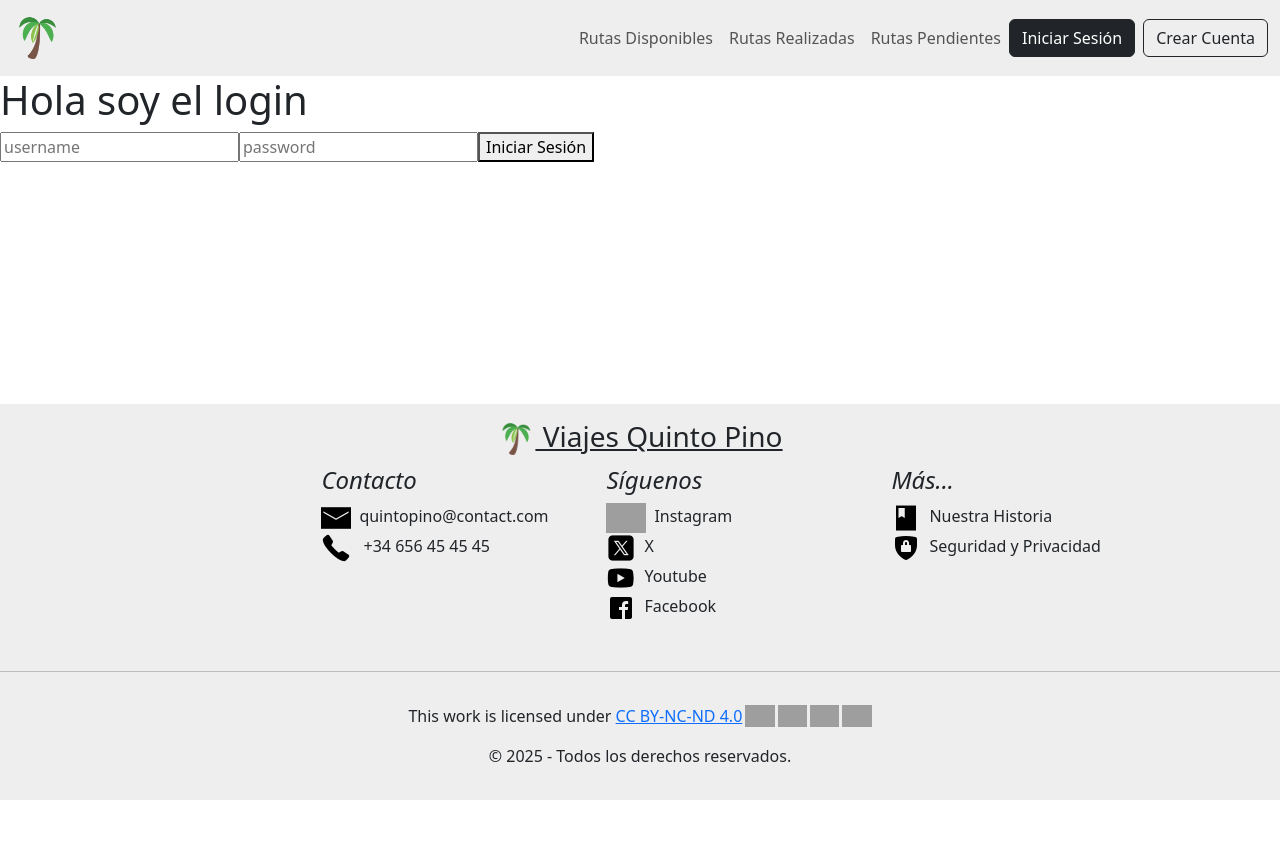
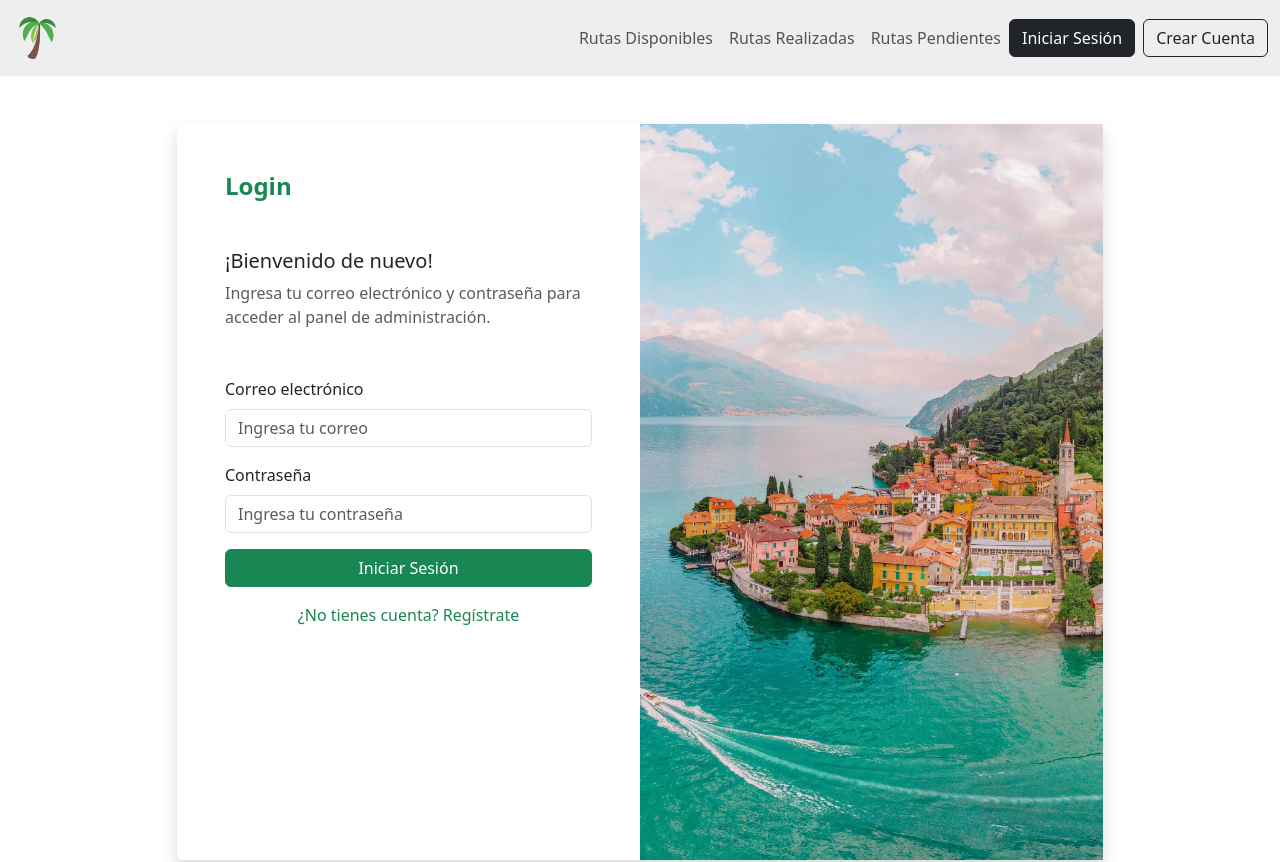
Before and after one commit to Sergio-Bonache/Free-Tours-Web, a Vue app: page /login in a window 1280 px wide. Shown: the top 862 px of the page. Before the commit the page ends 800 px from the top, so only its background shows below. Built offline with nearby package versions, Linux system fonts and the light colour scheme; grey boxes are pictures that could not be loaded.

Commit message:
Diseño login y signup hecho

```diff
--- a/package.json
+++ b/package.json
@@ -16,7 +16,7 @@
   },
   "devDependencies": {
     "@vitejs/plugin-vue": "^5.2.1",
-    "vite": "^6.0.11",
+    "vite": "^6.1.0",
     "vite-plugin-vue-devtools": "^7.7.0"
   }
 }
--- a/src/views/LoginView.vue
+++ b/src/views/LoginView.vue
@@ -1,6 +1,7 @@
 <script setup>
 import router from "@/router";
 import {ref} from "vue"
+import { RouterLink } from "vue-router";
 const emit = defineEmits(["sesionIniciada"])
 const form = ref({ usuario: '', password: '' });
 const error = ref('');
@@ -34,13 +35,47 @@ async function iniciarSesion() {
 </script>
 
 <template>
-    <h1>Hola soy el login</h1>
-    <form>
-        <label for="username"></label>
-        <input v-model="form.usuario" type="text" id="username" placeholder="username">
-        <label for="password"></label>
-        <input v-model="form.password" type="password" id="password" placeholder="password">
-        <p v-if="error" class="text-danger mt-2">{{ error }}</p>
-        <button v-on:click.prevent="iniciarSesion">Iniciar Sesión</button>
-    </form>
+  <div class="container my-5">
+    <div class="row justify-content-center">
+      <div class="col-xl-10">
+        <div class="card border-0 shadow">
+          <div class="row g-0">
+            <!--Formulario de login-->
+            <div class="col-lg-6">
+              <div class="p-5">
+                <div class="mb-5">
+                  <h3 class="h4 fw-bold text-success">Login</h3>
+                </div>
+                <h6 class="h5 mb-0">¡Bienvenido de nuevo!</h6>
+                <p class="text-muted mt-2 mb-5">
+                  Ingresa tu correo electrónico y contraseña para acceder al panel de administración.
+                </p>
+                <form @submit.prevent="iniciarSesion">
+                  <div class="mb-3">
+                    <label for="username" class="form-label">Correo electrónico</label>
+                    <input v-model="form.usuario" type="text" class="form-control" id="username" placeholder="Ingresa tu correo" />
+                  </div>
+                  <div class="mb-3">
+                    <label for="password" class="form-label">Contraseña</label>
+                    <input v-model="form.password" type="password" class="form-control" id="password" placeholder="Ingresa tu contraseña" />
+                  </div>
+                  <p v-if="error" class="text-danger mt-2">{{ error }}</p>
+                  <div class="d-grid">
+                    <button type="submit" class="btn btn-success">Iniciar Sesión</button>
+                  </div>
+                  <div class="mt-3 text-center">
+                    <RouterLink to="/signup" class="text-success text-decoration-none">¿No tienes cuenta? Regístrate</RouterLink>
+                  </div>
+                </form>
+              </div>
+            </div>
+            <!--Columna imagen-->
+            <div class="col-lg-6 d-none d-lg-block position-relative" style="height: 92vh;">
+              <img src="../assets/images/lake.jpg" alt="Lago" class="img-fluid w-100 h-100" style="object-fit: cover;" />
+            </div>
+          </div>
+        </div>
+      </div>
+    </div>
+  </div>
 </template>
--- a/src/views/SignUpView.vue
+++ b/src/views/SignUpView.vue
@@ -1,10 +1,61 @@
-<script scoped>
-import Banner from '../components/Banner.vue'
+<script setup>
+import { ref } from 'vue'
+import { router } from 'vue-router'
 
+const form = ref({ usuario: '', email: '', password: '' })
+const error = ref('')
+
+function registrarUsuario() {
+  // Aquí iría la lógica para registrar al usuario (por ejemplo, llamada a una API)
+  // Luego, redirige al login o a donde necesites.
+  router.push("/login")
+}
 </script>
 
 <template>
-    <Banner></Banner>
-    <h1>Hola soy el Sign Up</h1>
-
+  <div class="container my-5">
+    <div class="row justify-content-center">
+      <div class="col-xl-10">
+        <div class="card border-0 shadow">
+          <div class="row g-0">
+            <!--Formulario-->
+            <div class="col-lg-6">
+              <div class="p-5">
+                <div class="mb-5">
+                  <h3 class="h4 fw-bold text-success">Registro</h3>
+                </div>
+                <h6 class="h5 mb-0">Crea tu cuenta</h6>
+                <p class="text-muted mt-2 mb-5">Completa tus datos para registrarte.</p>
+                <form @submit.prevent="registrarUsuario">
+                  <div class="mb-3">
+                    <label for="username" class="form-label">Nombre de usuario</label>
+                    <input v-model="form.usuario" type="text" class="form-control" id="username" placeholder="Ingresa tu nombre de usuario" />
+                  </div>
+                  <div class="mb-3">
+                    <label for="email" class="form-label">Correo electrónico</label>
+                    <input v-model="form.email" type="email" class="form-control" id="email" placeholder="Ingresa tu correo electrónico" />
+                  </div>
+                  <div class="mb-3">
+                    <label for="password" class="form-label">Contraseña</label>
+                    <input v-model="form.password" type="password" class="form-control" id="password" placeholder="Ingresa tu contraseña" />
+                  </div>
+                  <p v-if="error" class="text-danger mt-2">{{ error }}</p>
+                  <div class="d-grid">
+                    <button type="submit" class="btn btn-success">Registrarse</button>
+                  </div>
+                  <div class="mt-3 text-center">
+                    <RouterLink to="/login" class="text-success text-decoration-none">¿Ya tienes cuenta? Inicia sesión</RouterLink>
+                  </div>
+                </form>
+              </div>
+            </div>
+            <!--Columna imagen-->
+            <div class="col-lg-6 d-none d-lg-block position-relative" style="height: 92vh;">
+              <img src="../assets/images/lake.jpg" alt="Lago" class="img-fluid w-100 h-100" style="object-fit: cover;" />
+            </div>
+          </div>
+        </div>
+      </div>
+    </div>
+  </div>
 </template>
```
Also changed, not shown: src/assets/images/lake.jpg (added), 1 other file (tests, documents, lock files or other folders).
